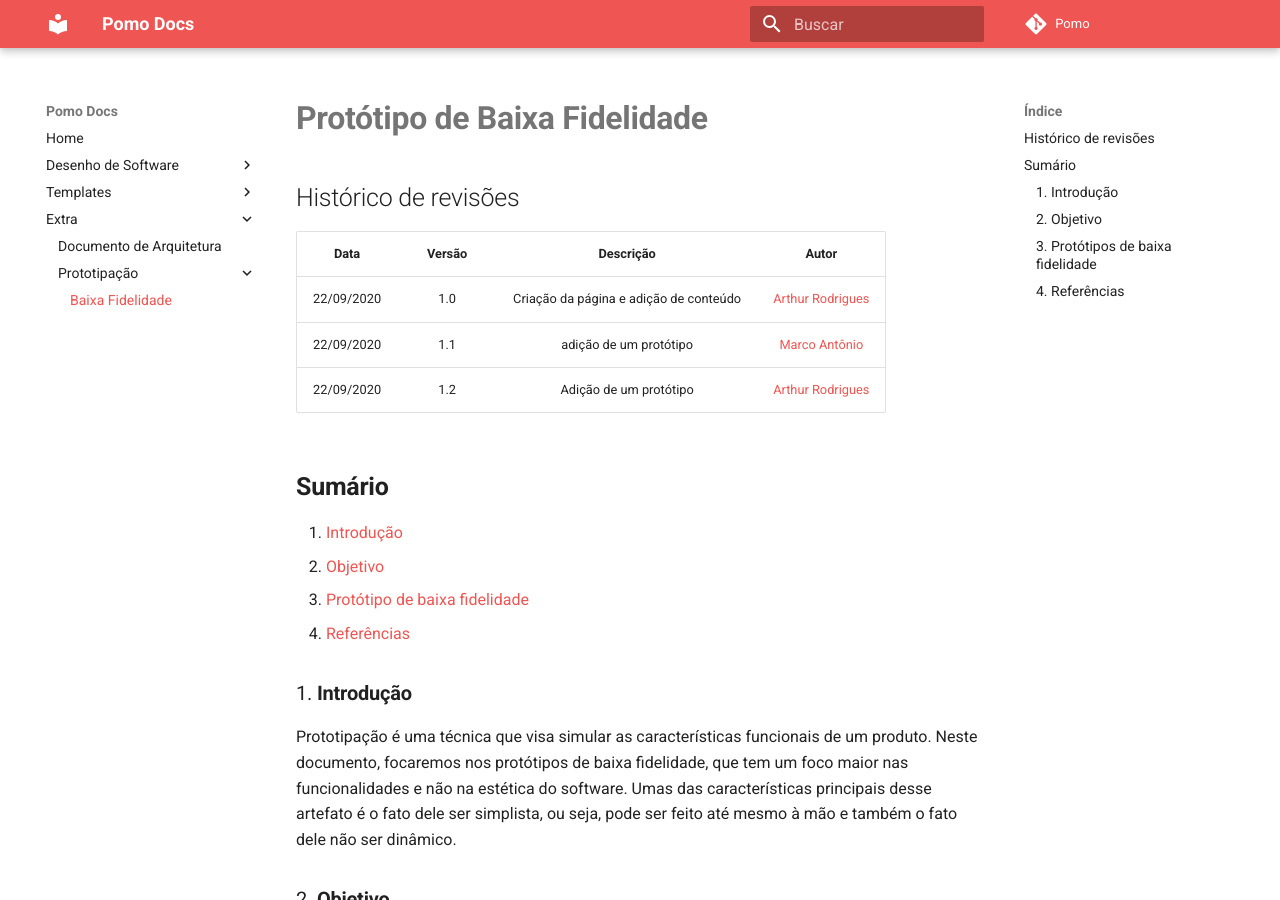
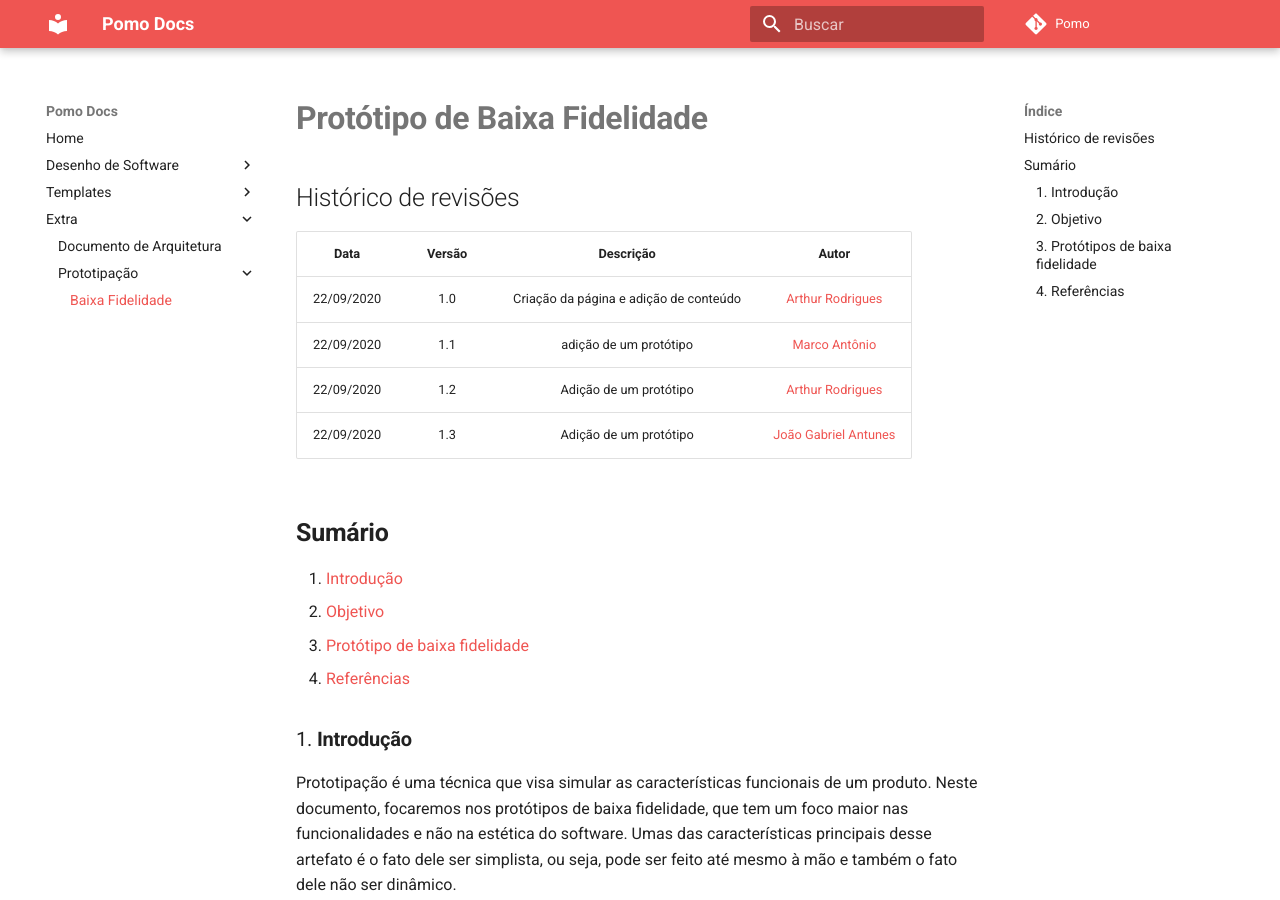
Before and after one commit to UnBArqDsw/2020.1_G6_Pomo, an MkDocs documentation site: the page built from docs/extra/prototipos/baixa_fidelidade.md, in a window 1280 px wide and 900 px high. Built offline with MkDocs 1.6.1 and Material for MkDocs 9.7.7, drawn with Linux system fonts in a browser that asks for light colours; comment, search, counter and statistics services are not loaded.

Commit message:
[DOC] #17 Atualizando versionamento.

```diff
--- a/docs/extra/prototipos/baixa_fidelidade.md
+++ b/docs/extra/prototipos/baixa_fidelidade.md
@@ -7,6 +7,7 @@
 |22/09/2020|1.0|Criação da página e adição de conteúdo |[Arthur Rodrigues](https://github.com/arthurarp)|
 |22/09/2020|1.1|adição de um protótipo|[Marco Antônio](https://github.com/markinlimac)|
 |22/09/2020|1.2|Adição de um protótipo|[Arthur Rodrigues](https://github.com/arthurarp)|
+|22/09/2020|1.3|Adição de um protótipo|[João Gabriel Antunes](https://github.com/flyerjohn)|
 
 
 
```
